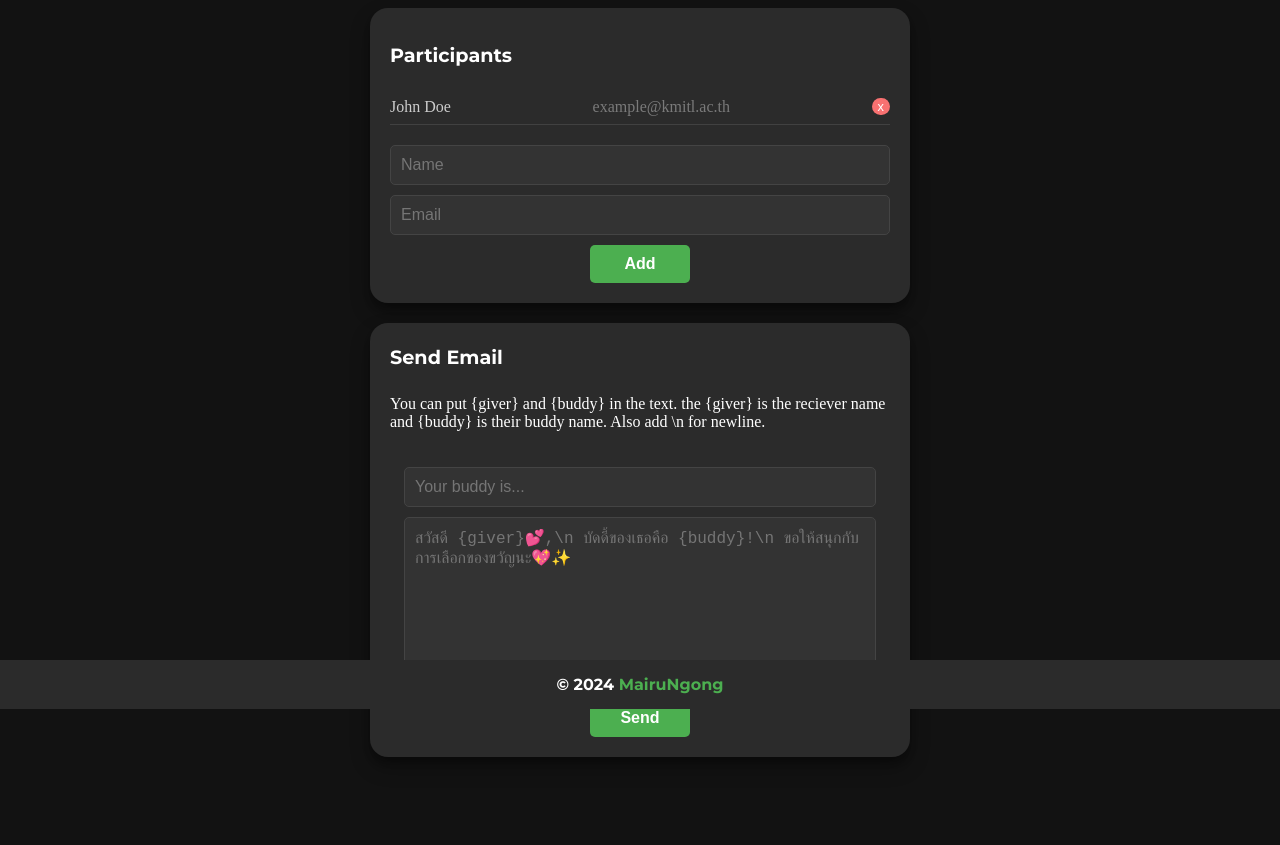
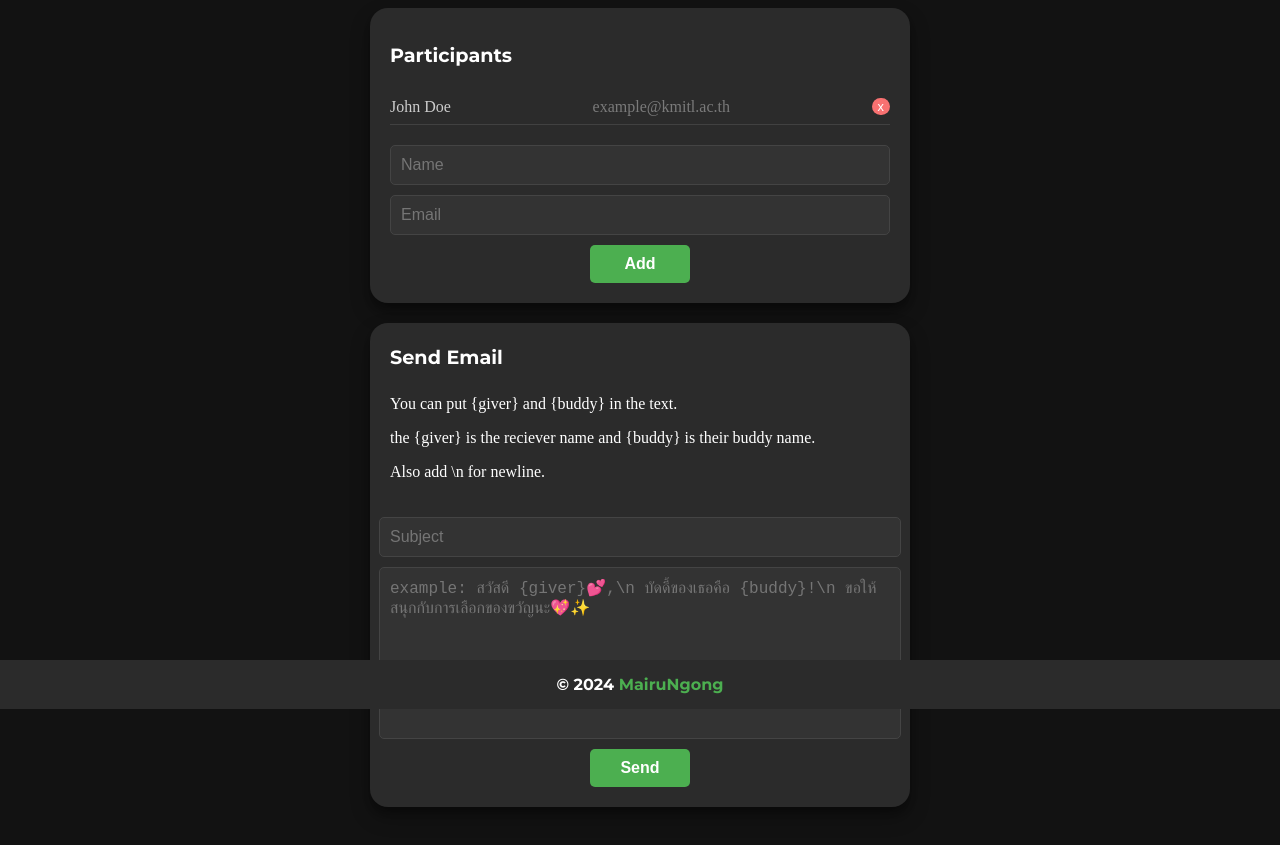
Before and after one commit to MairuNgong/AutoBuddyMailer, a plain HTML site: page src/index.html in a window 1280 px wide. Shown: the part 91-936 px from the top of the page. Before the commit the page ends 908 px from the top, so only its background shows below. Drawn offline with Linux system fonts and the light colour scheme.

Commit message:
adjust lil bit

```diff
--- a/src/index.html
+++ b/src/index.html
@@ -22,14 +22,20 @@
 
       <div class="card">
         <div class="card-title">Send Email</div>
-        <p style="color: #ffffff;">
+        <div style="color: #ffffff; font-size: 1rem;">
+          <p>
           You can put {giver} and {buddy} in the text.
+          </p>
+          <p>
           the {giver} is the reciever name and {buddy} is their buddy name.
+          </p>
+          <p>
           Also add \n for newline.
-        </p>
+          </p>
+        </div>
         <form class="email-form">
-          <input type="text" id="subject" placeholder="Your buddy is..." required />
-          <textarea id="body" placeholder="สวัสดี {giver}💕,\n บัดดี้ของเธอคือ {buddy}!\n ขอให้สนุกกับการเลือกของขวัญนะ💖✨" required></textarea>
+          <input type="text" id="subject" placeholder="Subject" required />
+          <textarea id="body" placeholder="example: สวัสดี {giver}💕,\n บัดดี้ของเธอคือ {buddy}!\n ขอให้สนุกกับการเลือกของขวัญนะ💖✨" required></textarea>
           <button type="submit" class="email-button">Send</button>
         </form>
       </div>
--- a/src/style.css
+++ b/src/style.css
@@ -134,7 +134,7 @@ body {
   background-color: #333;
   color: #ffffff;
   font-size: 1rem;
-  width: 90%;
+  width: 100%;
 }
 
 .email-form textarea {
```
